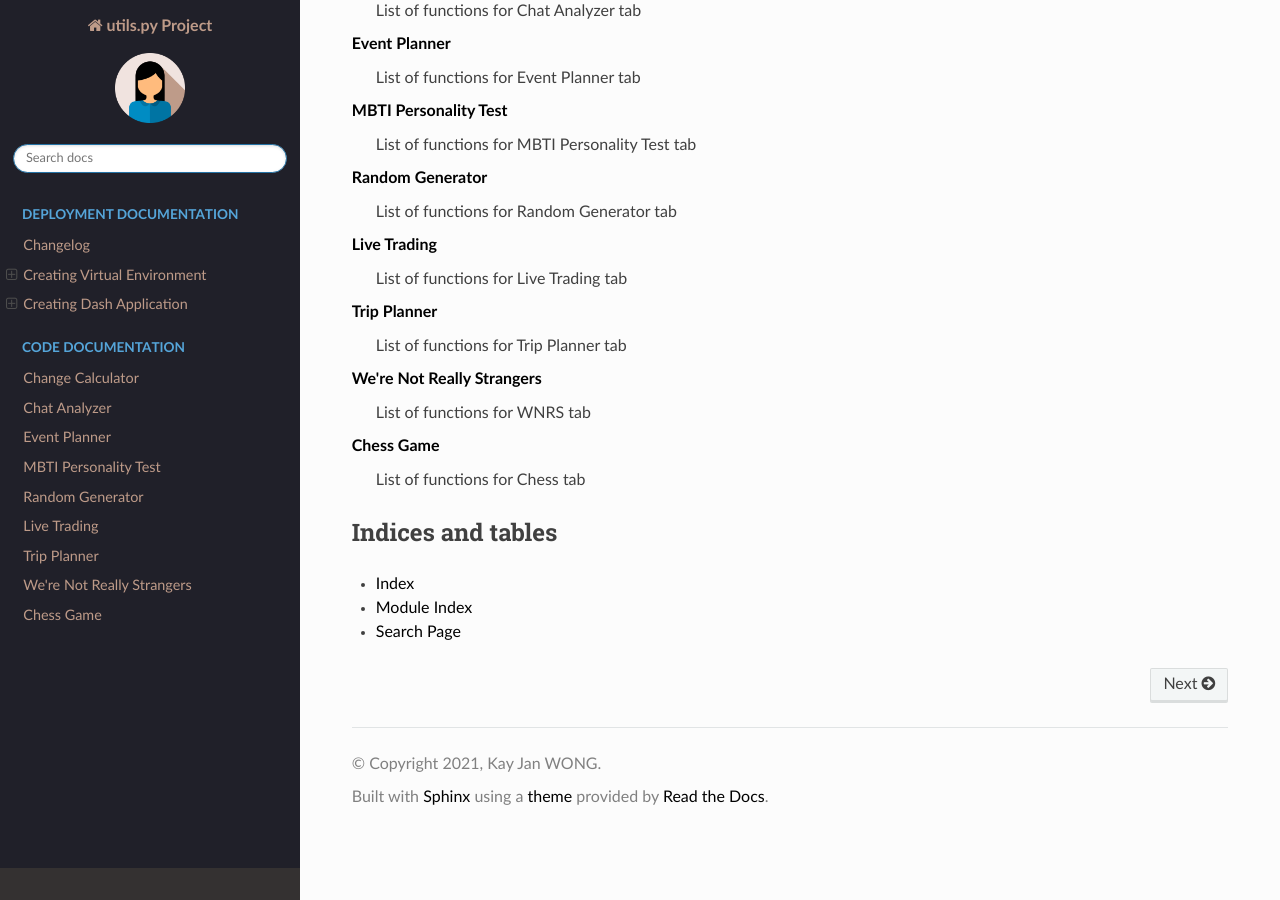
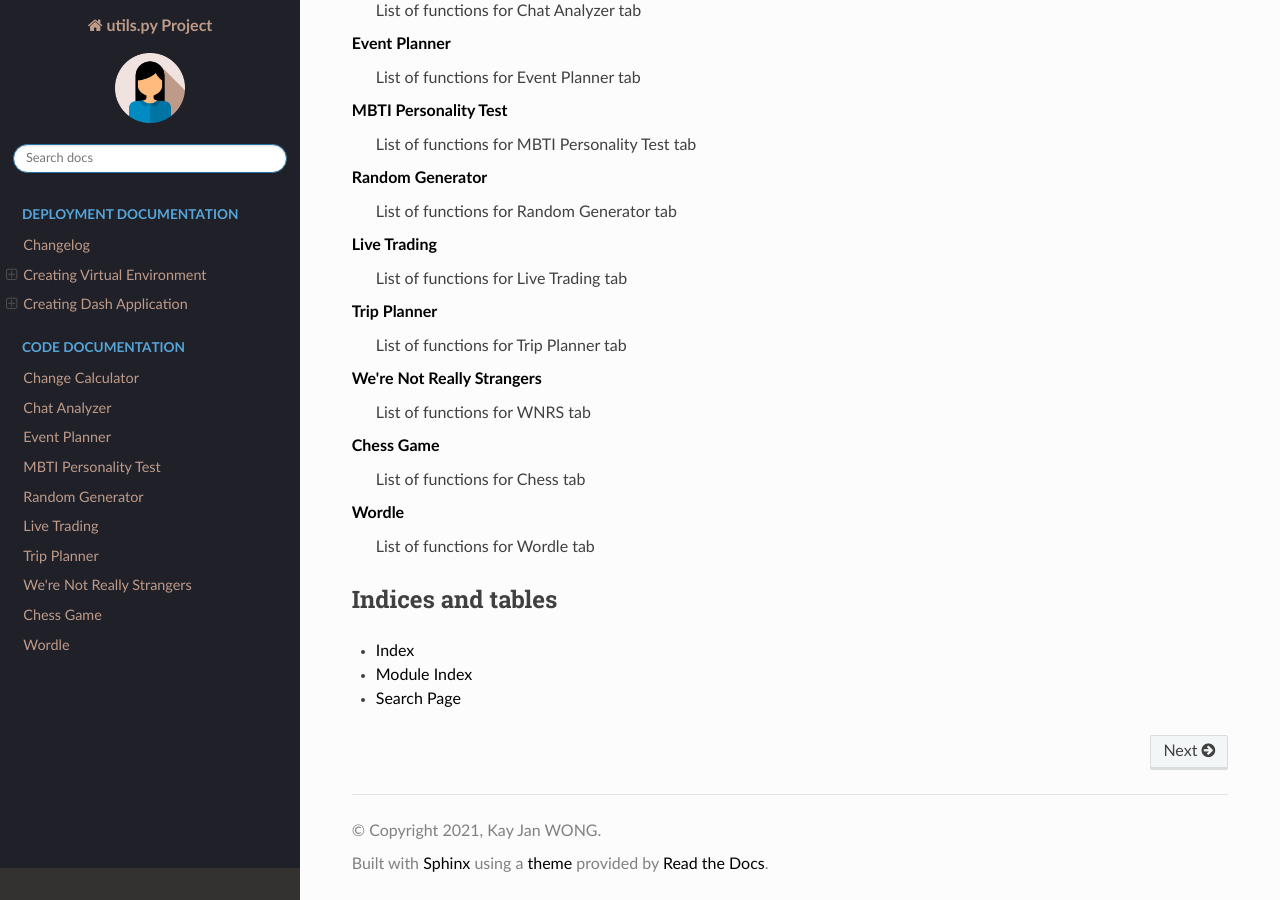
Before and after one commit to kayjanw/test-app, a Sphinx documentation site: the page built from docs/source/index.rst, in a window 1280 px wide and 900 px high, scrolled down 1890 px. Built offline with Sphinx 7.4.7 and the Read the Docs theme 3.1.0, drawn with Linux system fonts in a browser that asks for light colours.

Commit message:
add docs and update docstring

```diff
--- /dev/null
+++ b/docs/source/components/wordle.rst
@@ -0,0 +1,5 @@
+Wordle
+--------------------------
+
+.. autoclass:: main.components.wordle.Wordle
+   :members:
--- a/docs/source/index.rst
+++ b/docs/source/index.rst
@@ -43,6 +43,7 @@ Code Documentation
    components/trip-planner
    components/wnrs
    components/chess-game
+   components/wordle
 
 :doc:`components/change-calculator`
     List of functions for Change Calculator tab
@@ -71,6 +72,9 @@ Code Documentation
 :doc:`components/chess-game`
     List of functions for Chess tab
 
+:doc:`components/wordle`
+    List of functions for Wordle tab
+
 Indices and tables
 ==================
 
```
Also changed, not shown: 1 other file.
